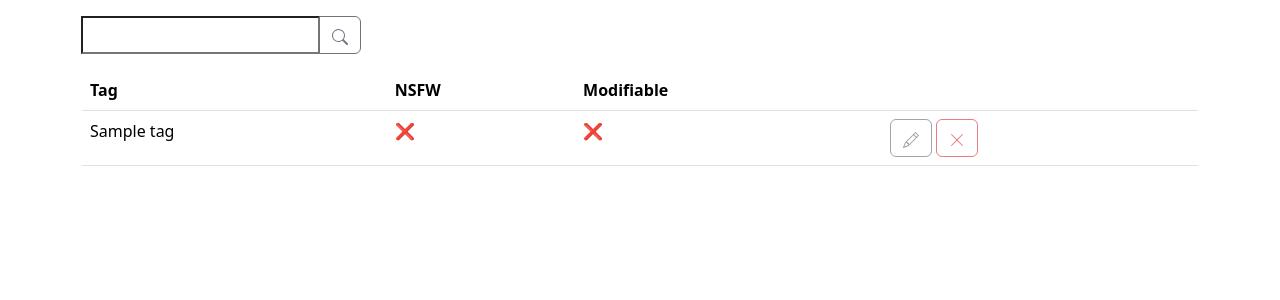
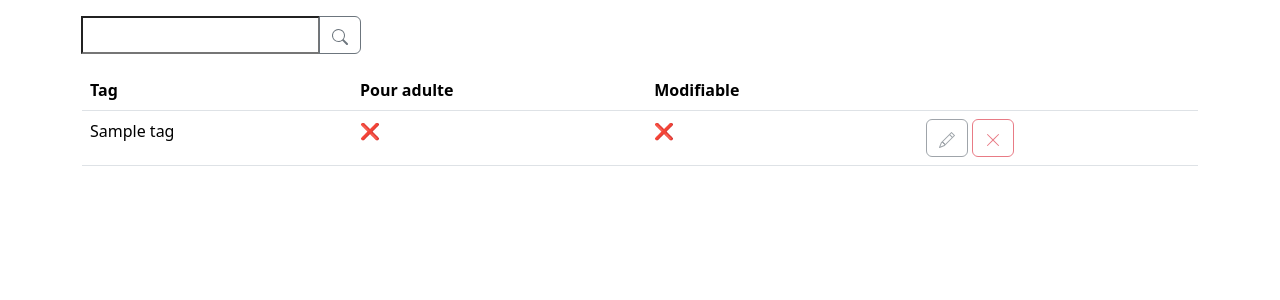
Before and after one commit to closzach/Mediatheque, a Django app: template Mediatheque/livres/templates/tags/liste_tags.html in a window 1280 px wide. Shown: the part 56-356 px from the top of the page. Run offline with Django 5.2, Linux system fonts and the light colour scheme; the template is opened without the code that fills it: most values are stand-ins (such as "Sample title", 1, 10 or a date in 2020); form fields are guessed from the names that the template uses; some libraries are stand-ins or nearby versions.

Commit message:
Clarification de l'intitulé des tags de contenus pour adultes.

```diff
--- a/Mediatheque/api/models.py
+++ b/Mediatheque/api/models.py
@@ -16,7 +16,7 @@ class Auteur(models.Model):
 
 class Tag(models.Model):
     tag = models.CharField(max_length=100)
-    nsfw = models.BooleanField()
+    pour_adulte = models.BooleanField()
     modifiable = models.BooleanField(default=True)
 
     def __str__(self):
--- a/Mediatheque/livres/forms.py
+++ b/Mediatheque/livres/forms.py
@@ -77,7 +77,7 @@ class TagForm(forms.ModelForm):
             'tag': forms.TextInput(attrs={
                 'class': 'form-control'
             }),
-            'nsfw': forms.CheckboxInput(attrs={
+            'pour_adulte': forms.CheckboxInput(attrs={
                 'class': 'form-check-input'
             }),
             'modifiable': forms.CheckboxInput(attrs={
--- a/Mediatheque/livres/templates/tags/liste_tags.html
+++ b/Mediatheque/livres/templates/tags/liste_tags.html
@@ -18,7 +18,7 @@
         <thead>
             <tr>
                 <th scope="col">Tag</th>
-                <th scope="col">NSFW</th>
+                <th scope="col">Pour adulte</th>
                 <th scope="col">Modifiable</th>
                 <th scope="col"></th>
             </tr>
@@ -27,7 +27,7 @@
             {% for tag in tags %}
                 <tr class="clickable-row">
                     <td>{{ tag.tag }}</td>
-                    {% if tag.nsfw %}
+                    {% if tag.pour_adulte %}
                     <td>✅</td>
                     {% else %}
                     <td>❌</td>
```
